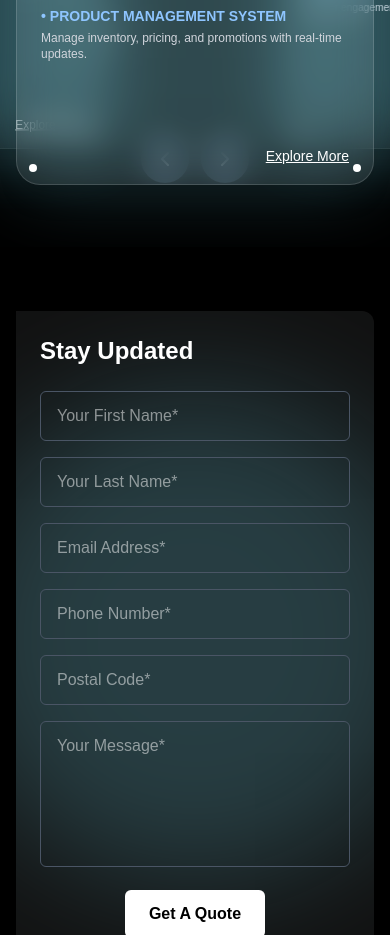
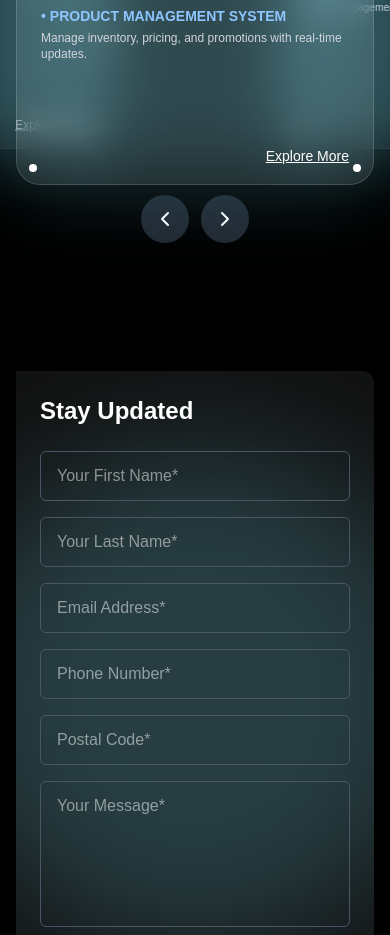
Before and after one commit to mukeshlilwa/AiVista, a Next.js app: page / in a window 390 px wide. Shown: the part 6360-7295 px from the top of the page. Built offline with nearby package versions, Linux system fonts and the light colour scheme.

Commit message:
first commit

```diff
--- a/src/app/Components/cardSlider.jsx
+++ b/src/app/Components/cardSlider.jsx
@@ -213,7 +213,7 @@ const Slider = () => {
         </div>
 
         {/* Controls */}
-        <div className="flex justify-center items-center mt-[-60px] space-x-3 relative z-10">
+        <div className="flex justify-center items-center md:mt-[-60px] mt-0 space-x-3 relative z-10">
           <button
             className="bg-gray-700/60 rounded-full p-3 hover:bg-gray-600 transition"
             onClick={handlePrevious}
```
